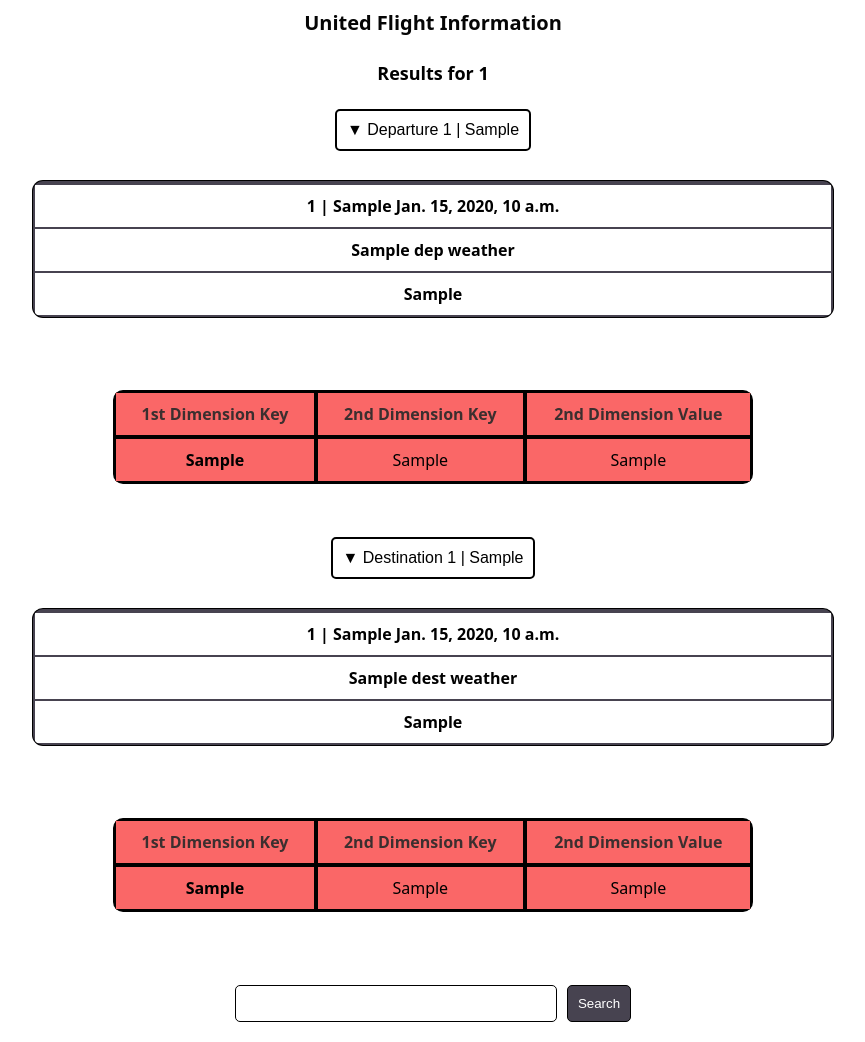
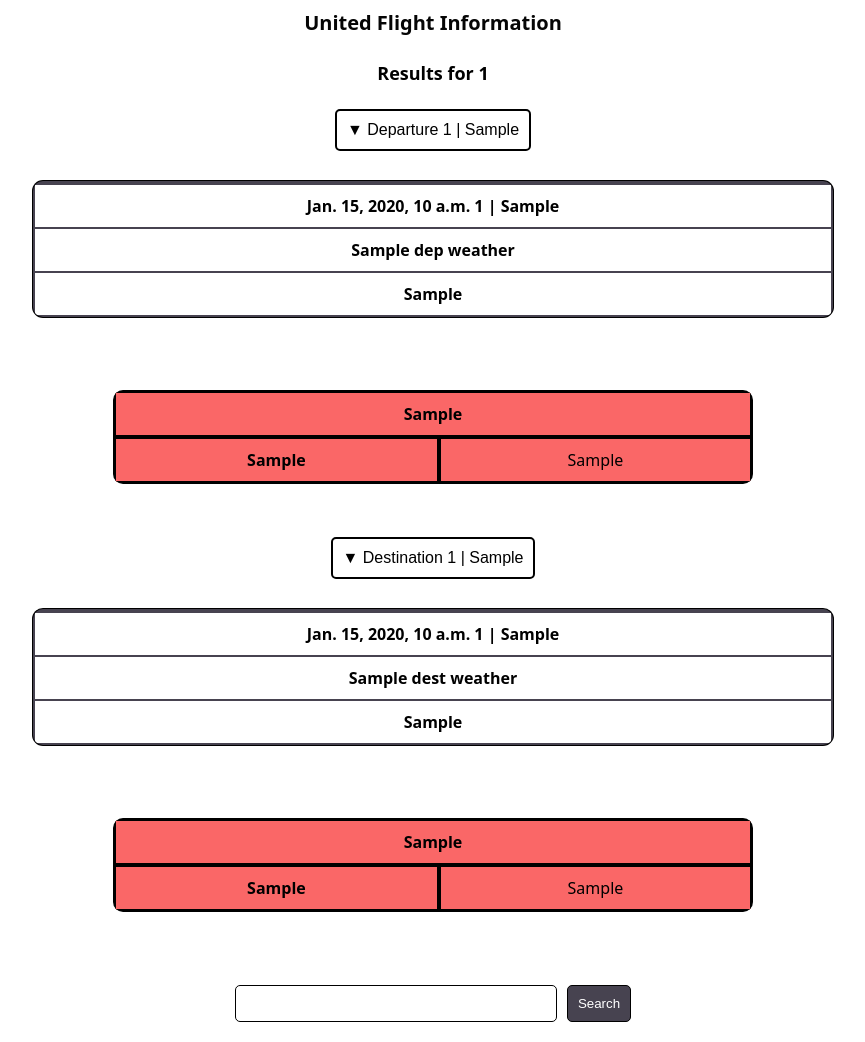
Before and after one commit to ujazishere/Cirrostrats-Django, a Django app: template dj/dj_app/templates/flight_deet copy.html in a window 1280 px wide. Shown: the part 153-1195 px from the top of the page, without its empty margins (207-1072 px from the left). Run offline with Django 4.2, Linux system fonts and the light colour scheme; the template is opened without the code that fills it: most values are stand-ins (such as "Sample title", 1, 10 or a date in 2020).

Commit message:
delay table fix

```diff
--- a/dj/dj_app/templates/flight_deet copy.html
+++ b/dj/dj_app/templates/flight_deet copy.html
@@ -23,7 +23,7 @@
         </thead>
         <tbody>
           <tr>
-            <td> {{ departure_ID }} | {{ departure_gate }} {{scheduled_departure_time}}</td>
+            <td>{{scheduled_departure_time}} {{ departure_ID }} | {{ departure_gate }} </td>
             {% for metar_taf_title, metar_taf_data in dep_weather.items %}
               <tr>
                 <td>{{ metar_taf_title }}</td>
@@ -38,24 +38,22 @@
       <div class="table-wrapper">
         <table class="another-table">
           <thead>
-            <tr>
-              <th>1st Dimension Key</th>
-              <th>2nd Dimension Key</th>
-              <th>2nd Dimension Value</th>
-            </tr>
           </thead>
           <tbody>
             {% for d1_key, d1_value in nas_packet.departure_affected.items %}
+            <tr>
+              <td colspan="2">{{ d1_key }}</td>
+            </tr>
             {% for d2_key, d2_value in d1_value.items %}
             <tr>
-                  <td> {{ d1_key }} </td>
-                  <td> {{ d2_key }} </td>
-                  <td> {{ d2_value }} </td>
+              <td>{{ d2_key }}</td>
+              <td>{{ d2_value }}</td>
             </tr>
             {% endfor %}
             {% endfor %}
           </tbody>
         </table>
+      </div>
     {% endif %}
     </div>
     </div>
@@ -74,7 +72,7 @@
         </thead>
         <tbody>
           <tr>
-            <td>{{ destination_ID }} | {{ destination_gate }} {{ scheduled_arrival_time }}</td>
+            <td>{{ scheduled_arrival_time }} {{ destination_ID }} | {{ destination_gate }} </td>
             {% for metar_taf_title, metar_taf_data in dest_weather.items %}
               <tr>
                 <td>{{ metar_taf_title }}</td>
@@ -91,24 +89,22 @@
   <div class="table-wrapper">
     <table class="another-table">
       <thead>
-        <tr>
-          <th>1st Dimension Key</th>
-          <th>2nd Dimension Key</th>
-          <th>2nd Dimension Value</th>
-        </tr>
       </thead>
       <tbody>
         {% for d1_key, d1_value in nas_packet.destination_affected.items %}
+        <tr>
+          <td colspan="2">{{ d1_key }}</td>
+        </tr>
         {% for d2_key, d2_value in d1_value.items %}
         <tr>
-              <td> {{ d1_key }} </td>
-              <td> {{ d2_key }} </td>
-              <td> {{ d2_value }} </td>
+          <td>{{ d2_key }}</td>
+          <td>{{ d2_value }}</td>
         </tr>
         {% endfor %}
         {% endfor %}
       </tbody>
     </table>
+  </div>
 {% endif %}
 </div>
 </div>
```
Also changed, not shown: dj/dj_app/templates/flight_deet.html (+12 -12 lines), dj/db.sqlite3. Lines whose indentation alone changed are shown as unchanged.
